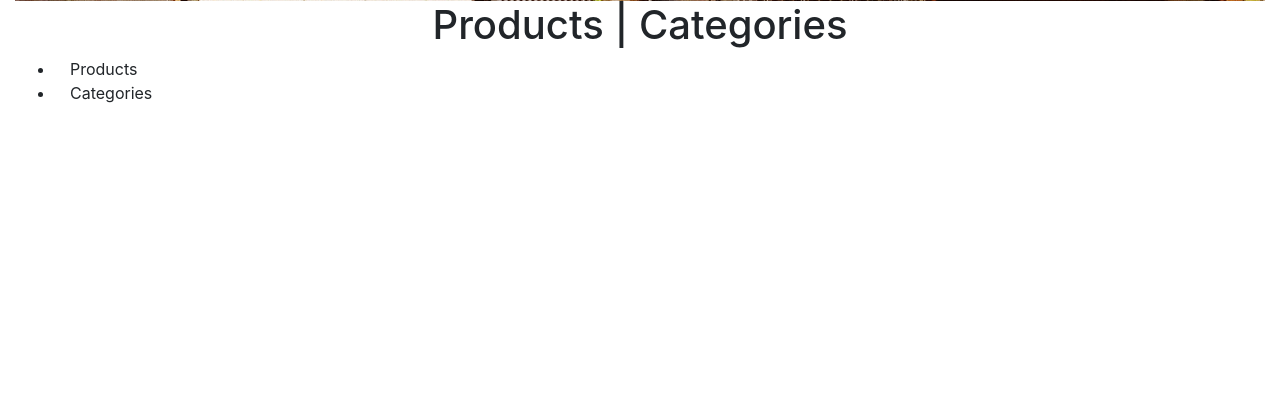
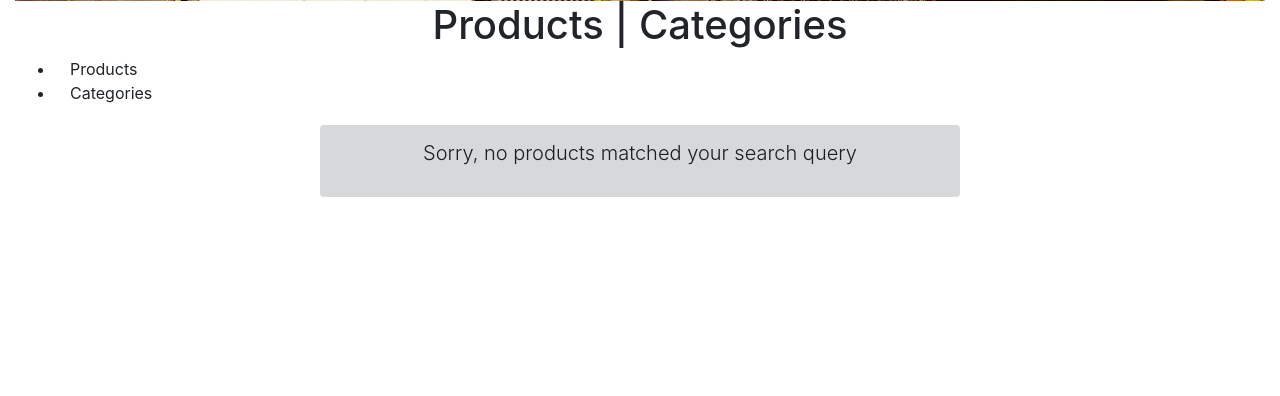
Before and after one commit to stuartj073/music-box, a Django app: page / in a window 1280 px wide; the page is wider, and only the part inside the window is pictured. Shown: the part 639-1035 px from the top of that part. After the commit the page ends 836 px from the top of that part, so only its background shows below. Run offline with Django 4.2, Linux system fonts and the light colour scheme; data that the repository does not hold is empty; some libraries are stand-ins or nearby versions.

Commit message:
Add empty search message to base.html

```diff
--- a/products/views.py
+++ b/products/views.py
@@ -14,7 +14,6 @@ def products(request):
 
     if request.method == "GET":
         if 'q' in request.GET:
-            print("Hello there")
             query = request.GET['q']
             if not query:
                 messages.error(request, ("You didn't specify your search"))
@@ -22,6 +21,8 @@ def products(request):
 
             queries = Q(name__icontains=query) | Q(description__icontains=query)
             products = products.filter(queries)
+            if not products:
+                print("Sorry nothing was found")
 
     context = {
         'products': products,
--- a/static/css/base.css
+++ b/static/css/base.css
@@ -81,6 +81,16 @@ h1 .cover {
     width:90%;
 }
 
+.alert {
+    text-align: center;
+    position: relative;
+    padding: 0.75rem 1.25rem;
+    margin:20px auto;
+    border: 1px solid transparent;
+    border-radius: 0.25rem;
+    width:50%;
+}
+
 .card-body {
     text-align: center;
 }
--- a/templates/base.html
+++ b/templates/base.html
@@ -125,8 +125,15 @@
     </div>
     {% block page_header %}
     {% endblock %}
+
     {% block content %}
     {% endblock %}
+
+    {% if not products %}
+    <div class="alert alert-dark" role="alert">
+        <p class="lead">Sorry, no products matched your search query</p>
+    </div>
+    {% endif %}
 
     {% block postloadjs %}
     {% endblock %}
```
